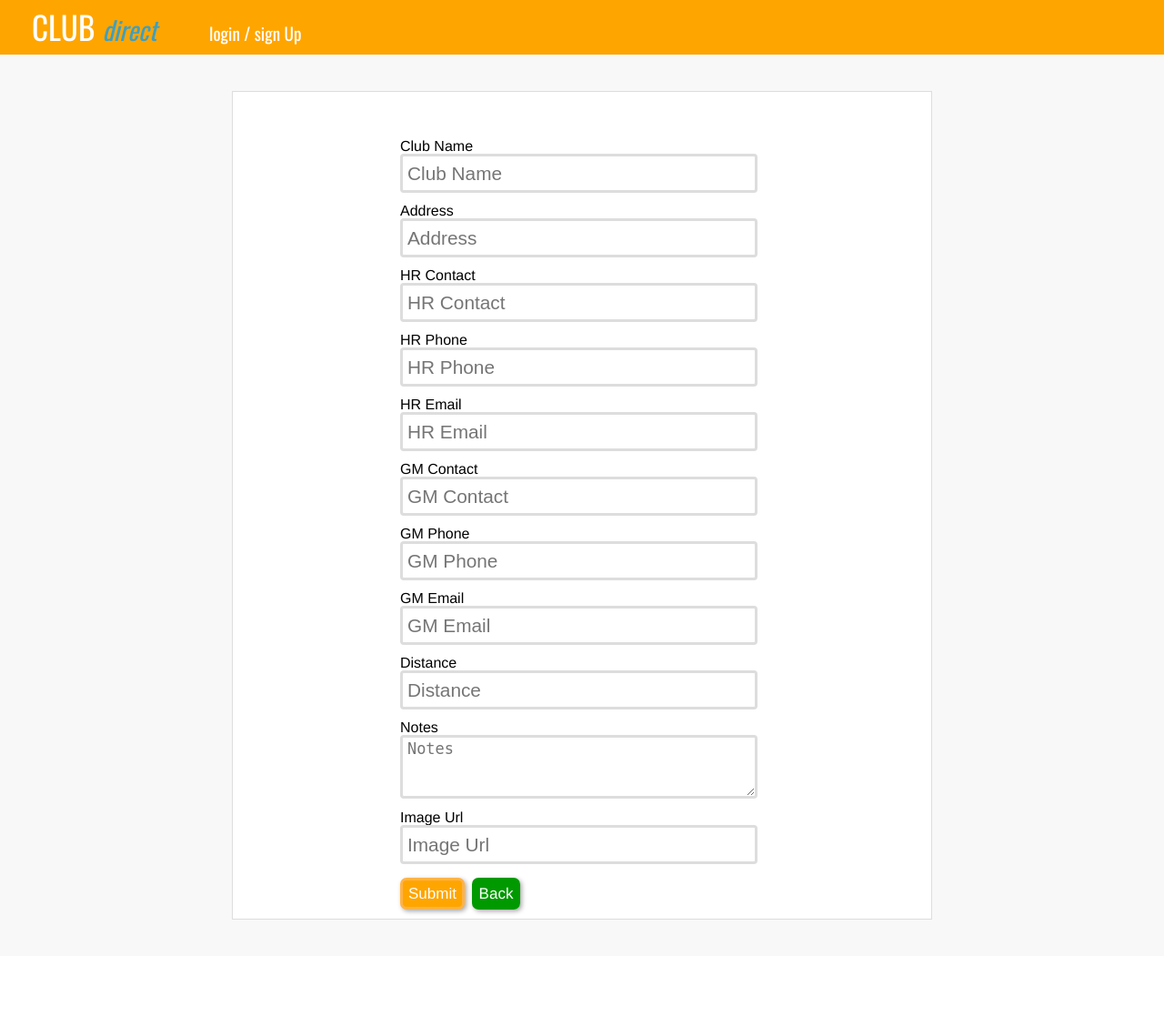
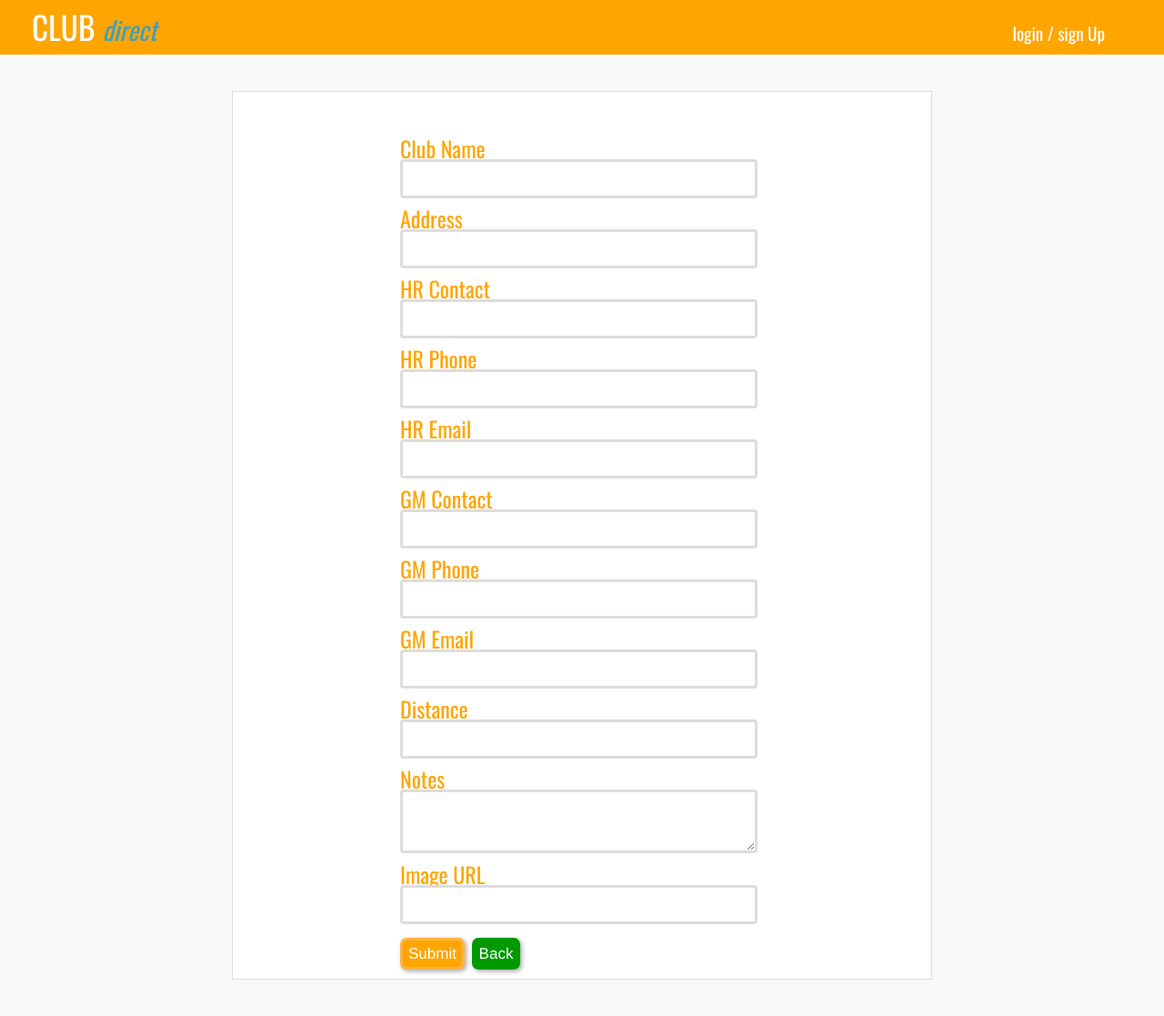
Before and after one commit to mrmotofoto/clubdirect, a Node server app: page /clubs/new in a window 1280 px wide. Shown: the whole page at 91% size. Before the commit the page ends 1011 px from the top, so only its background shows below. Run offline with Node 20, Linux system fonts and the light colour scheme; some libraries are stand-ins or nearby versions.

Commit message:
Working Comments For Show Page

```diff
--- a/public/stylesheets/styles.css
+++ b/public/stylesheets/styles.css
@@ -81,9 +81,12 @@ body {
 
 .signUp {
     font-family: 'Oswald', sans-serif;
-    position: absolute;
-    top: 27px;
-    left: 230px;
+    /*position: absolute;*/
+    /*top: 27px;*/
+    /*left: 230px;*/
+    float:right;
+    margin-top: -20px;
+    margin-right: 65px;
     color:white;
     text-decoration: none;
 }
@@ -317,15 +320,19 @@ textarea {
     float:left;
 }
 
+.addCommentsContainer input[type="text"] {
+    margin-bottom: 10px;
+}
+
 .addCommentsContainer textarea {
-    width: 98%;
-    height: 125px;
+    width: 95%;
+    height: 100px;
     margin-bottom: 10px;
 }
 
 p.showTitles {
     color:orange;
-    font-size: .9em;
+    font-size: 1.5em;
 }
 
 .commentsMain {
@@ -336,4 +343,20 @@ p.showTitles {
     padding: 12px;
     float:right;
     margin-top: 20px;
+    margin-bottom: 30px;
 }
+
+p#commentAuthor {
+    font-weight: normal;
+    font-size: 1.5em;
+    font-style: helvetica;
+    color: orange;
+    margin-bottom: 5px;
+
+}
+
+h4#commentText {
+    font-weight: normal;
+    font-style: helvetica;
+    margin-bottom: 20px;
+}
--- a/views/clubs/new.ejs
+++ b/views/clubs/new.ejs
@@ -1,51 +1,53 @@
 <% include ../partials/header %>
 <div id="formPageContainer">
+
+
 
     <div id="formContainer">
         <form action="/clubs" method="POST">
             <div class="inputContainer">
-                <label>Club Name</label><br>
-                <input type="text" placeholder="Club Name" name="name"></input>
+                <p class="showTitles">Club Name</p>
+                <input type="text"  name="name"></input>
             </div>
             <div class="inputContainer">
-                <label>Address</label><br>
-                <input type="text" placeholder="Address" name="address"></input>
+                 <p class="showTitles">Address</p>
+                <input type="text" name="address"></input>
             </div>
             <div class="inputContainer">
-                <label>HR Contact</label><br>
-                <input type="text" placeholder="HR Contact" name="hrcontact"></input>
+                <p class="showTitles">HR Contact</p>
+                <input type="text" name="hrcontact"></input>
             </div>
             <div class="inputContainer">
-                <label>HR Phone</label><br>
-                <input type="text" placeholder="HR Phone" name="hrphone"></input>
+                <p class="showTitles">HR Phone</p>
+                <input type="text" name="hrphone"></input>
             </div>
             <div class="inputContainer">
-                <label>HR Email</label><br>
-                <input type="text" placeholder="HR Email" name="hremail"></input>
+                <p class="showTitles">HR Email</p>
+                <input type="text" name="hremail"></input>
             </div>
             <div class="inputContainer">
-                <label>GM Contact</label><br>
-                <input type="text" placeholder="GM Contact" name="gmcontact"></input>
+                <p class="showTitles">GM Contact</p>
+                <input type="text" name="gmcontact"></input>
             </div>
             <div class="inputContainer">
-                <label>GM Phone</label><br>
-                <input type="text" placeholder="GM Phone" name="gmphone"></input>
+                <p class="showTitles">GM Phone</p>
+                <input type="text" name="gmphone"></input>
             </div>
             <div class="inputContainer">
-                <label>GM Email</label><br>
-                <input type="text" placeholder="GM Email" name="gmemail"></input>
+                <p class="showTitles">GM Email</p>
+                <input type="text" name="gmemail"></input>
             </div>
             <div class="inputContainer">
-                <label>Distance</label><br>
-                <input type="text" placeholder="Distance" name="distance"></input>
+                <p class="showTitles">Distance</p>
+                <input type="text" name="distance"></input>
             </div>
             <div class="inputContainer">
-               <label>Notes</label><br>
-               <textarea name="notes" placeholder="Notes"></textarea>
+               <p class="showTitles">Notes</p>
+               <textarea name="notes"></textarea>
             </div>
             <div class="inputContainer">
-                <label>Image Url</label><br>
-                <input type="text" placeholder="Image Url" name="image"></input>
+                <p class="showTitles">Image URL</p>
+                <input type="text" name="image"></input>
             </div>
             <div class="inputContainer">
                 <button>Submit</button>
```
Also changed, not shown: views/clubs/show.ejs (+3 -5 lines), public/images/profile2.png (added).
